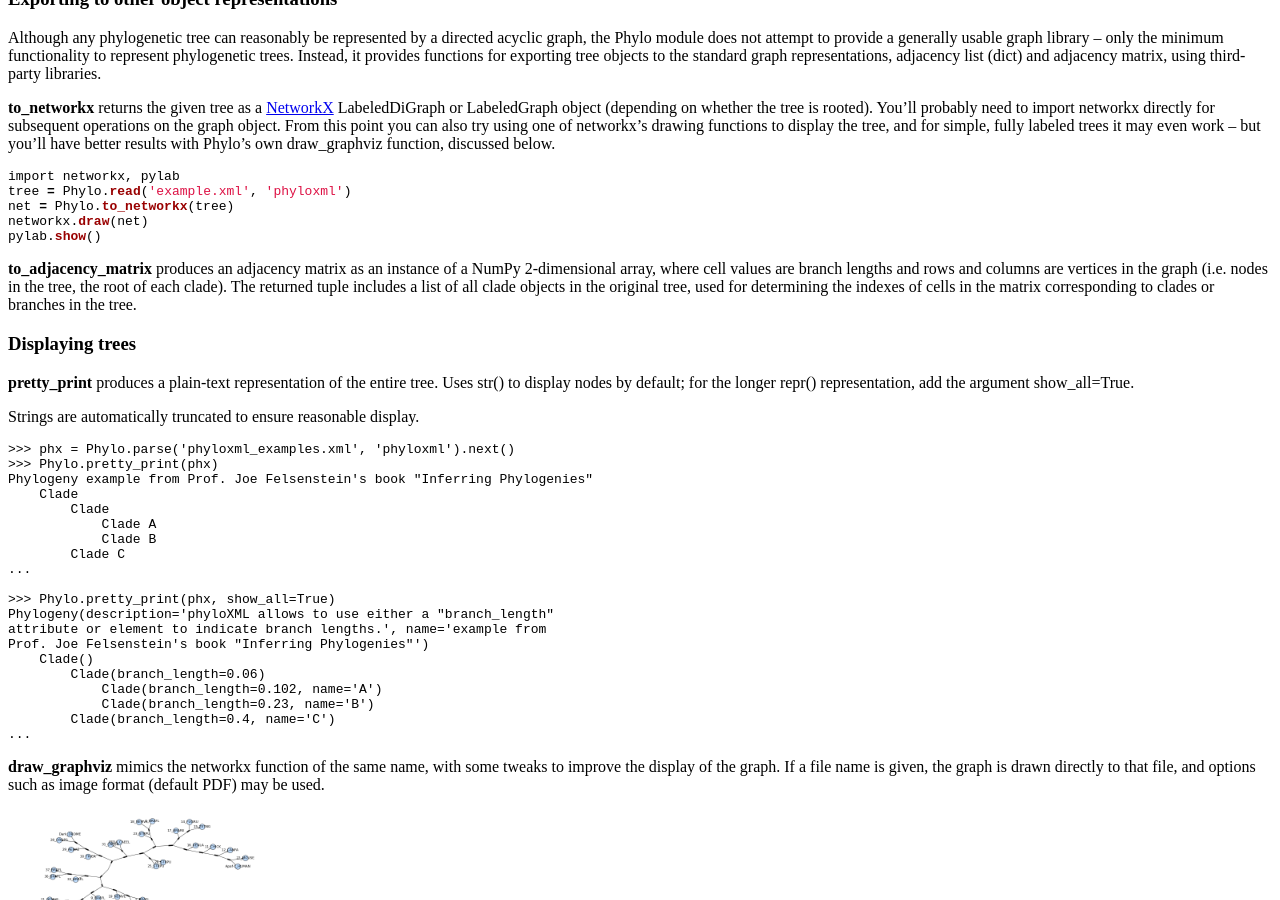
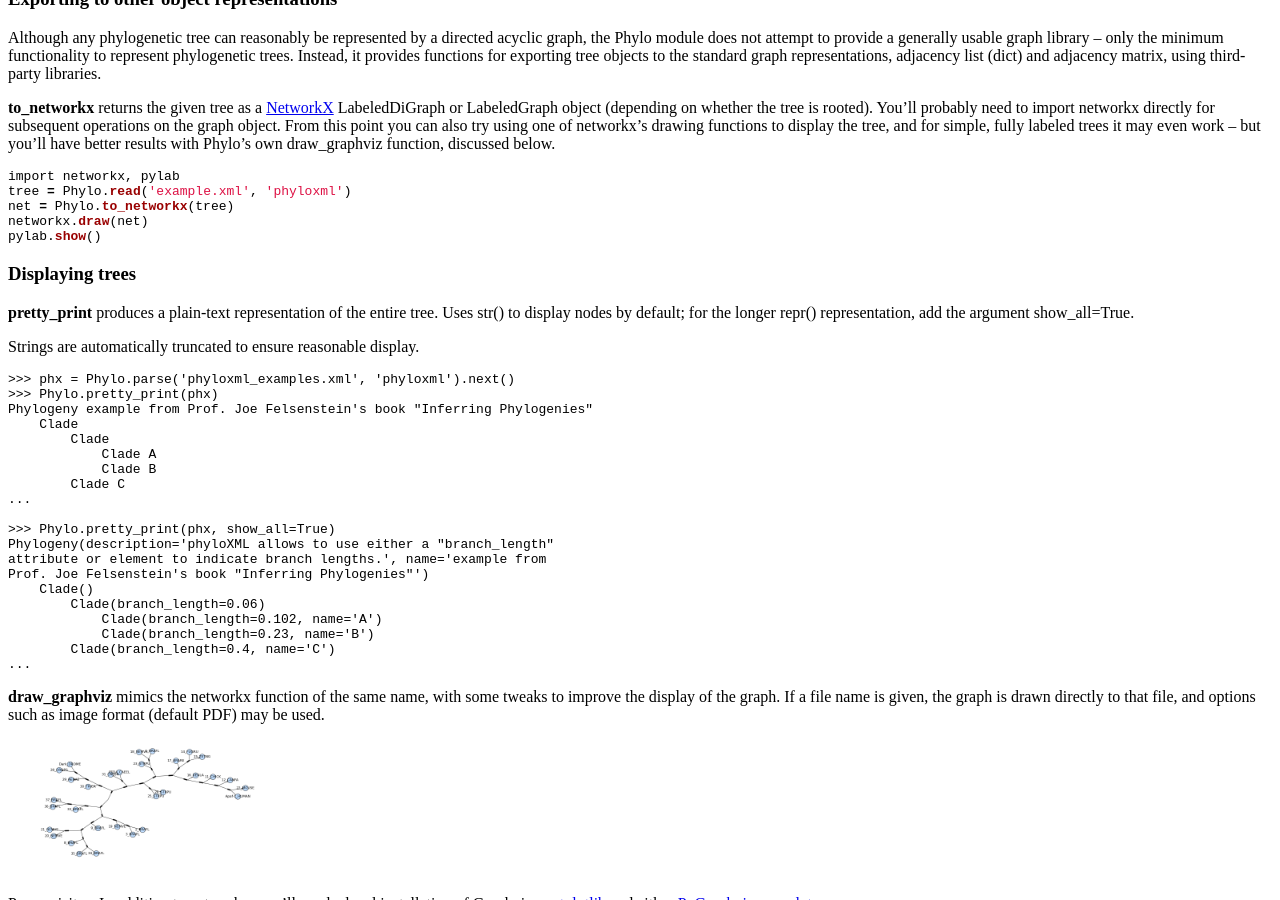
Before and after one commit to biopython/biopython.github.io, a Jekyll site: the page built from wiki/Phylo.md, in a window 1280 px wide and 900 px high, scrolled down 2478 px. Built offline with Jekyll 4.4.1, drawn with Linux system fonts in a browser that asks for light colours.

Commit message:
/* Exporting to other object representations */ to_adjacency_matrix was removed from utils

````diff
--- a/wiki/Phylo.md
+++ b/wiki/Phylo.md
@@ -241,13 +241,6 @@ networkx.draw(net)
 pylab.show()
 ```
 
-**to\_adjacency\_matrix** produces an adjacency matrix as an instance of
-a NumPy 2-dimensional array, where cell values are branch lengths and
-rows and columns are vertices in the graph (i.e. nodes in the tree, the
-root of each clade). The returned tuple includes a list of all clade
-objects in the original tree, used for determining the indexes of cells
-in the matrix corresponding to clades or branches in the tree.
-
 ### Displaying trees
 
 **pretty\_print** produces a plain-text representation of the entire
````
Also changed, not shown: 1 other file.
